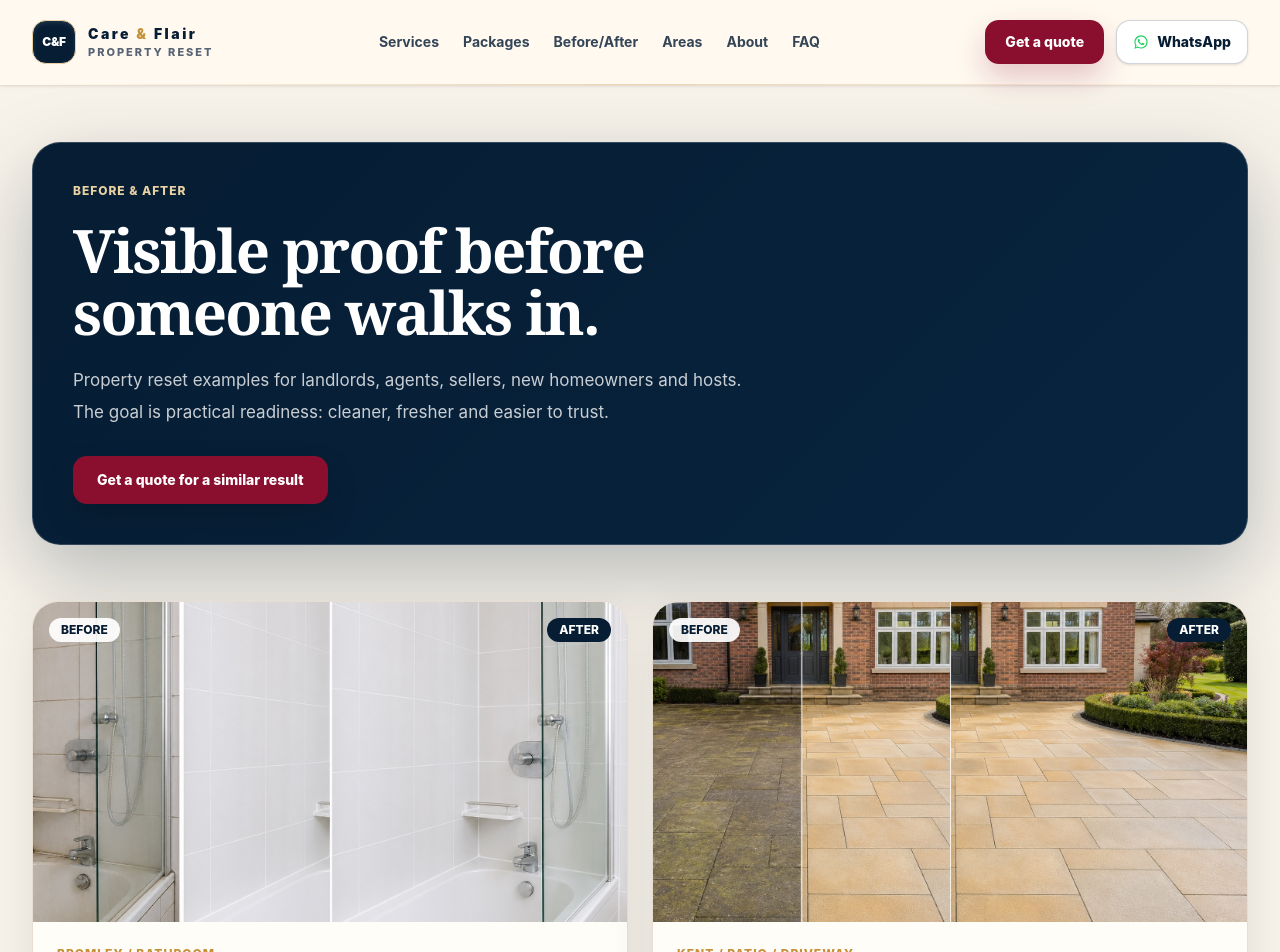
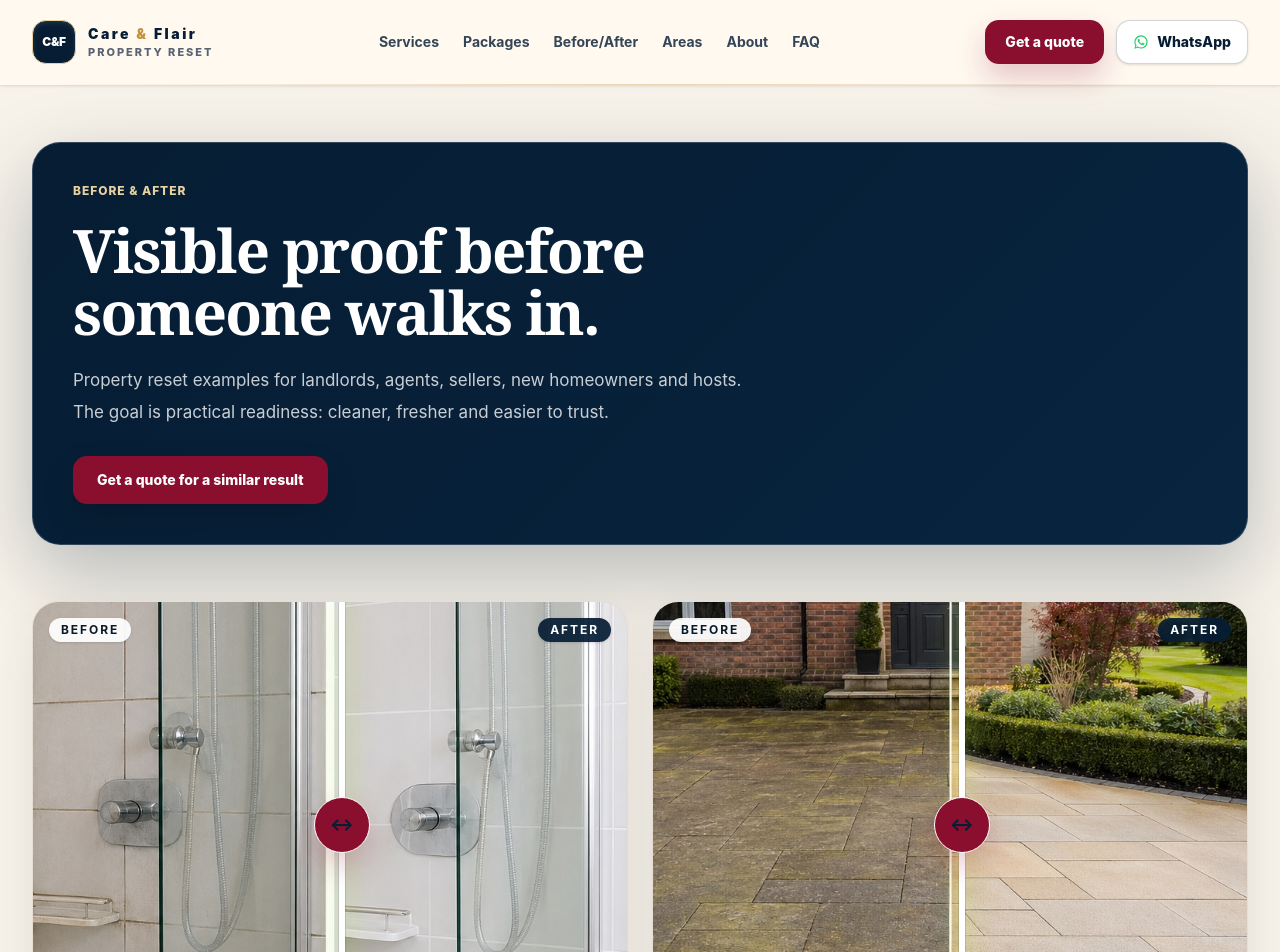
Before and after one commit to RomanKozhushko/Careandflair, a Next.js app: page /before-after in a window 1280 px wide. Shown: the top 952 px of the page. Built offline with nearby package versions, Linux system fonts and the light colour scheme; no server answers.

Commit message:
Use interactive sliders on before-after page

```diff
--- a/src/app/before-after/page.tsx
+++ b/src/app/before-after/page.tsx
@@ -1,5 +1,5 @@
-import Image from "next/image";
 import Link from "next/link";
+import { BeforeAfterSlider } from "@/before-after/BeforeAfterSlider";
 import { Header } from "@/layout/Header";
 import { Footer } from "@/layout/Footer";
 import { createContentHelpers } from "@/lib/content";
@@ -18,7 +18,7 @@ export const metadata = pageMetadata({
 export default async function BeforeAfterPage() {
   const content = await getPublicContentBundle();
   const { beforeAfterItems, visibleSorted } = createContentHelpers(content);
-  const items = visibleSorted(beforeAfterItems).filter((item) => item.beforeImage || item.afterImage);
+  const items = visibleSorted(beforeAfterItems).filter((item) => item.beforeImage && item.afterImage);
 
   return (
     <div className="min-h-screen bg-[var(--cf-ivory)] text-[var(--cf-text)]">
@@ -42,16 +42,7 @@ export default async function BeforeAfterPage() {
         <section className="mx-auto grid max-w-[1280px] gap-6 px-4 pb-12 sm:px-6 lg:grid-cols-2 lg:px-8">
           {items.map((item) => (
             <article key={item.id} className="overflow-hidden rounded-[26px] border border-[var(--cf-border)] bg-[var(--cf-cream-card)] shadow-[var(--cf-shadow-soft)]">
-              <div className="grid min-h-[320px] grid-cols-2 bg-[var(--cf-warm-card)]">
-                <div className="relative min-h-[320px]">
-                  <Image src={item.beforeImage || item.image || "/images/generated/bathroom-before.jpg"} alt={item.beforeAlt || `${item.title} before`} fill sizes="(min-width: 1024px) 25vw, 50vw" className="object-cover" />
-                  <span className="absolute left-4 top-4 rounded-full bg-white/92 px-3 py-1 text-xs font-extrabold uppercase text-[var(--cf-navy)]">Before</span>
-                </div>
-                <div className="relative min-h-[320px]">
-                  <Image src={item.afterImage || item.image || "/images/generated/bathroom-after.jpg"} alt={item.afterAlt || `${item.title} after`} fill sizes="(min-width: 1024px) 25vw, 50vw" className="object-cover" />
-                  <span className="absolute right-4 top-4 rounded-full bg-[var(--cf-navy)] px-3 py-1 text-xs font-extrabold uppercase text-white">After</span>
-                </div>
-              </div>
+              <BeforeAfterSlider item={item} className="rounded-none border-0 shadow-none" />
               <div className="p-6">
                 <p className="text-xs font-extrabold uppercase tracking-[0.08em] text-[var(--cf-gold)]">{item.location} / {item.category}</p>
                 <h2 className="mt-3 text-2xl font-extrabold text-[var(--cf-navy)]">{item.title}</h2>
```
